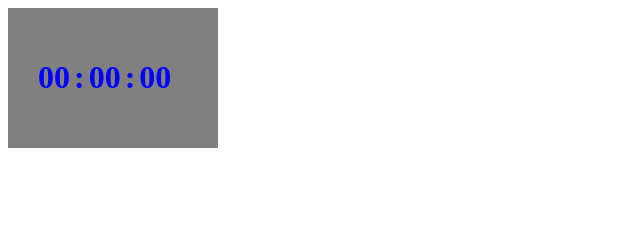
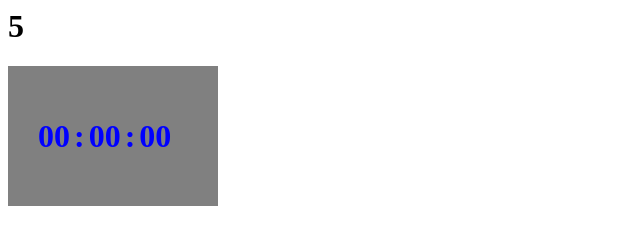
Before and after one commit to yusufarslanalp/Stopwach-Implemantations, a plain HTML site: page stopwatch.html in a window 1280 px wide. Shown: the whole page, without its empty margins (0-640 px from the left). Drawn offline with Linux system fonts and the light colour scheme.

Commit message:
feat: count seconds

```diff
--- a/stopwatch.html
+++ b/stopwatch.html
@@ -3,9 +3,12 @@
 <html>
 <head>
     <link rel="stylesheet" href="stopwatch.css">
+
+
     <title>Stopwach</title>
 </head>
 <body>
+    <h1 id="time"></h1>
 
     <div class="stopwach">
         <h1 class="hour">00</h3>
@@ -17,6 +20,10 @@
     </div>
 
 
+    <script src="stopwatch.js"></script>
+
+
+
 
 </body>
 </html>
--- a/stopwatch.js
+++ b/stopwatch.js
@@ -0,0 +1,13 @@
+document.getElementById("time").innerHTML = " changed!";
+
+
+var i = 0;
+
+	(async function () {
+        while ( true ) {
+            await new Promise(r => setTimeout(r, 1000));
+            i += 1;
+            console.log( i );
+            document.getElementById("time").innerHTML = i;
+        }
+    })();
```
